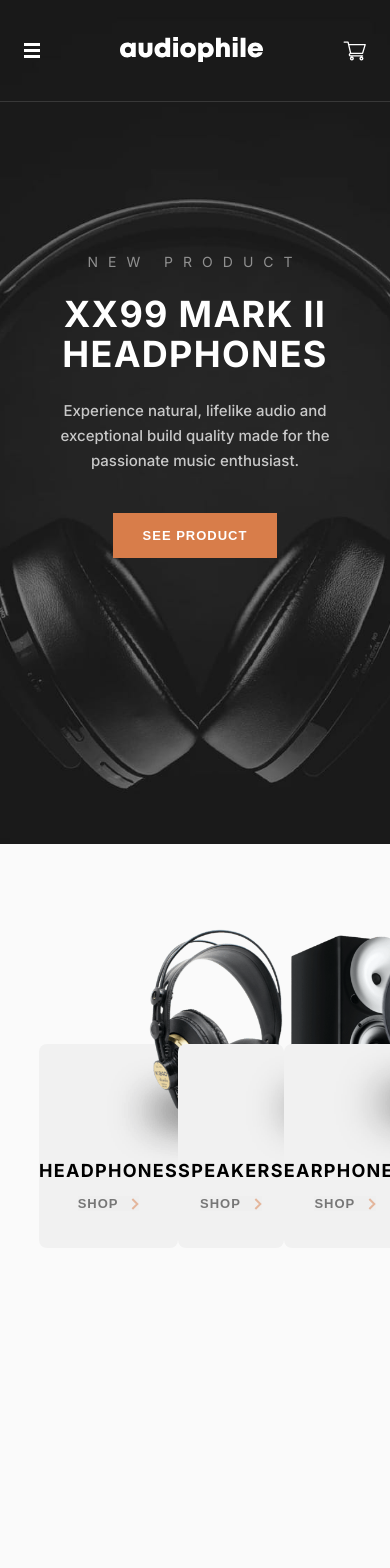
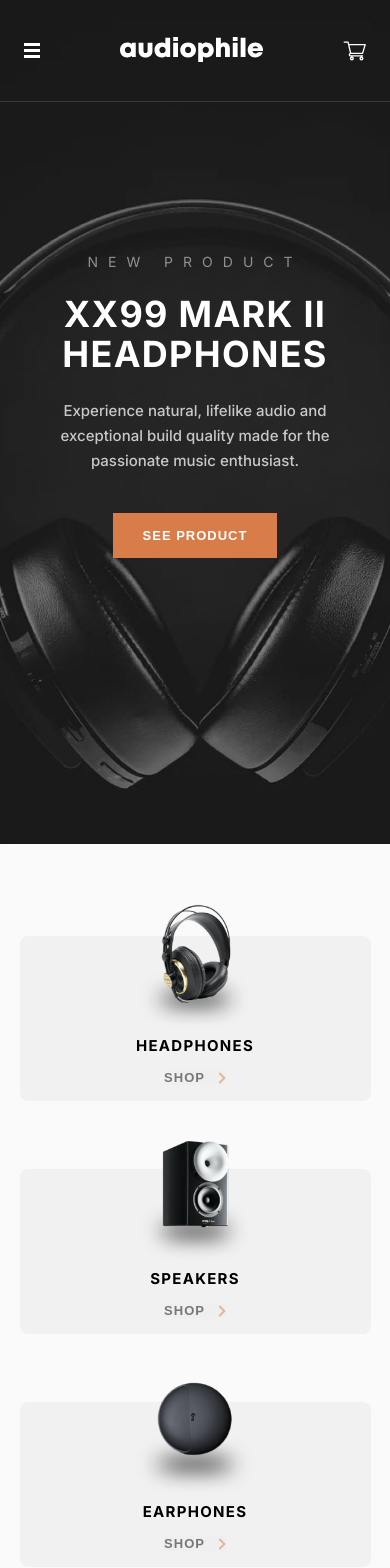
Before and after one commit to Cotne2003/audiophile-ecommerce-website, a Next.js app: page / in a window 390 px wide. Shown: the top 1568 px of the page. Before the commit the page ends 1448 px from the top, so only its background shows below. Built offline with nearby package versions, Linux system fonts and the light colour scheme.

Commit message:
added responsive mini shop

```diff
--- a/app/components/homeMain/secondSection/SecondSectionStyle.ts
+++ b/app/components/homeMain/secondSection/SecondSectionStyle.ts
@@ -2,4 +2,11 @@ import styled from "styled-components";
 
 export const SecondStyledSection = styled.section`
   background: #fafafa;
+  padding: 20rem 10%;
+  @media (max-width: 1023px) {
+    padding: 14.8rem 5% 9.6rem;
+  }
+  @media (max-width: 767px) {
+    padding: 9.2rem 5% 12rem;
+  }
 `;
--- a/app/components/productsShop/ProductsShopStyle.ts
+++ b/app/components/productsShop/ProductsShopStyle.ts
@@ -4,7 +4,10 @@ export const ProductsShopContainer = styled.div`
   display: flex;
   justify-content: space-between;
   align-items: center;
-  padding: 20rem 10%;
+  @media (max-width: 767px) {
+    flex-direction: column;
+    gap: 6.8rem;
+  }
 `;
 
 export const ProductShopContainer = styled.div`
@@ -25,6 +28,14 @@ export const ProductShopContainer = styled.div`
     width: 27rem;
     padding-top: 11.6rem;
   }
+  @media (max-width: 1023px) {
+    width: 22.3rem;
+    height: 16.5rem;
+    padding-top: 8.8rem;
+  }
+  @media (max-width: 767px) {
+    width: 100%;
+  }
 `;
 
 export const ProductShopTitle = styled.h2`
@@ -33,6 +44,9 @@ export const ProductShopTitle = styled.h2`
   font-weight: 700;
   letter-spacing: 1.286px;
   text-transform: uppercase;
+  @media (max-width: 1023px) {
+    font-size: 1.5rem;
+  }
 `;
 
 export const ProductShopButton = styled.button`
@@ -48,6 +62,7 @@ export const ProductShopButton = styled.button`
   border: none;
   margin: 1.5rem auto;
   cursor: pointer;
+  transition: ease 0.3s;
 `;
 
 export const ProductShopImg = styled.img`
@@ -56,9 +71,30 @@ export const ProductShopImg = styled.img`
   left: 5rem;
   width: 25rem;
   height: 25rem;
+  @media (max-width: 1439px) {
+    left: 1rem;
+  }
+  @media (max-width: 1023px) {
+    width: 13rem;
+    height: 13rem;
+    left: 4.5rem;
+    bottom: 8rem;
+  }
+  @media (max-width: 767px) {
+    position: static;
+    margin-top: -30rem;
+  }
 `;
 
 export const ProductShopImgEarphones = styled(ProductShopImg)`
   width: 29rem;
   left: 3rem;
+  @media (max-width: 1439px) {
+    left: -1rem;
+  }
+  @media (max-width: 1023px) {
+    width: 14rem;
+    height: 12rem;
+    left: 4rem;
+  }
 `;
```
